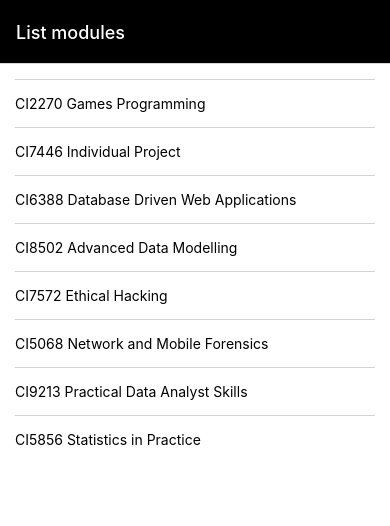
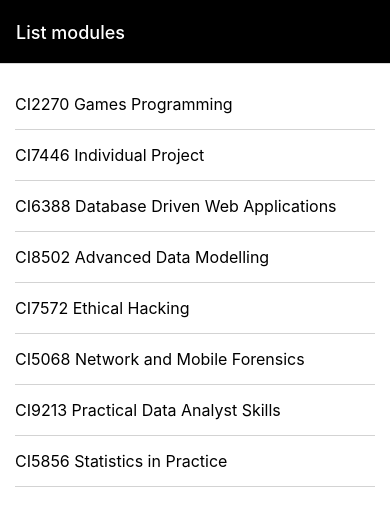
Before and after one commit to jvaispr/crudler, a React Native app: screen /ModuleListScreen in a window 390 px wide. Shown: the top 526 px of the page. Built offline with nearby package versions, Linux system fonts and the light colour scheme.

Commit message:
added changes

```diff
--- a/src/components/entity/modules/ModuleItem.js
+++ b/src/components/entity/modules/ModuleItem.js
@@ -21,6 +21,15 @@ const ModuleItem = ({module,onSelect}) => {
   );
 }
 
-const styles = StyleSheet.create({});
+const styles = StyleSheet.create({
+item: {
+  paddingVertical: 15,
+  borderBottomWidth: 1,
+  borderColor: 'lightgrey',
+},
+text: {
+  fontSize: 16,
+}
+});
 
 export default ModuleItem;
--- /dev/null
+++ b/src/components/entity/modules/ModuleList.js
@@ -0,0 +1,25 @@
+
+import { ScrollView, StyleSheet} from 'react-native';
+import ModuleItem from './ModuleItem.js';
+
+
+const ModuleList = ({modules, onSelect}) => {
+// Initializations ---------------------
+// State -------------------------------
+// View --------------------------------
+
+  return (
+    <ScrollView style= {styles.container}>
+    {modules.map((module) => {
+      return <ModuleItem key={module.ModuleCode} module={module} onSelect={onSelect}/>;
+    })}
+    </ScrollView>
+
+
+
+  );
+}
+
+const styles = StyleSheet.create({});
+
+export default ModuleList;
--- a/src/components/screens/ModuleListScreen.js
+++ b/src/components/screens/ModuleListScreen.js
@@ -1,6 +1,7 @@
 
-import { Pressable, StyleSheet, ScrollView, Text, View } from 'react-native';
+import { StyleSheet } from 'react-native';
 import Screen from '../layout/Screen';
+import ModuleList from '../entity/modules/ModuleList.js';
 
 import initialModules from '../../data/modules.js';
 
@@ -9,26 +10,12 @@ const ModuleListScreen = () => {
 const modules = initialModules;
 // State -------------------------------
 // Handlers ----------------------------
-const handleSelect = () => alert('Item Selected');
+const handleSelect = (module) => alert(`Item ${module.ModuleCode} Selected`);
 
 // View --------------------------------
   return (
     <Screen>
-      <ScrollView style = {styles.container}>
-      {modules.map((module) => {
-        return (
-
-          <Pressable key={module.ModuleCode} onPress={handleSelect}>
-          <View style={styles.item}>
-            <Text style={styles.text}>
-              {module.ModuleCode} {module.ModuleName}
-            </Text>
-          </View>
-          </Pressable>
-
-        );
-      })}
-      </ScrollView>
+      <ModuleList modules={modules} onSelect={handleSelect}/>
     </Screen>
 
   );
@@ -36,14 +23,6 @@ const handleSelect = () => alert('Item Selected');
 
 const styles = StyleSheet.create({
 container:{},
-item:{
-  paddingVertical: 15,
-  borderTopWidth: 1,
-  borderColor: "lightgrey",
-},
-text:{
-  ontsize: 16,
-},
 
 });
 
```
